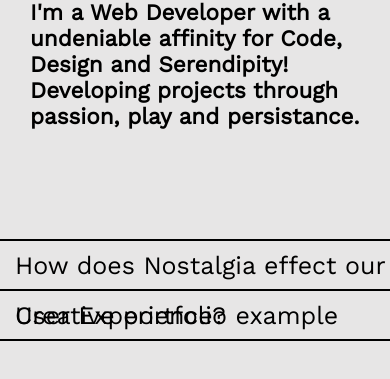
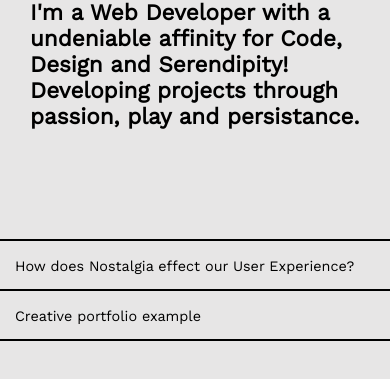
Before and after one commit to SamBrimble/sambrimble.github.io, a plain HTML site: page index.html in a window 390 px wide. Shown: the part 229-608 px from the top of the page. Drawn offline with Linux system fonts and the light colour scheme.

Commit message:
Update index.css

```diff
--- a/index.css
+++ b/index.css
@@ -219,6 +219,10 @@ cursor: pointer;
 
    }
 
+.port-text{
+    font-size: 0.90rem;
+}
+
 
 .side{
 
@@ -300,7 +304,6 @@ border-bottom:none ;
 
 
 
-
 @keyframes opafade {
 
     0%{
```
